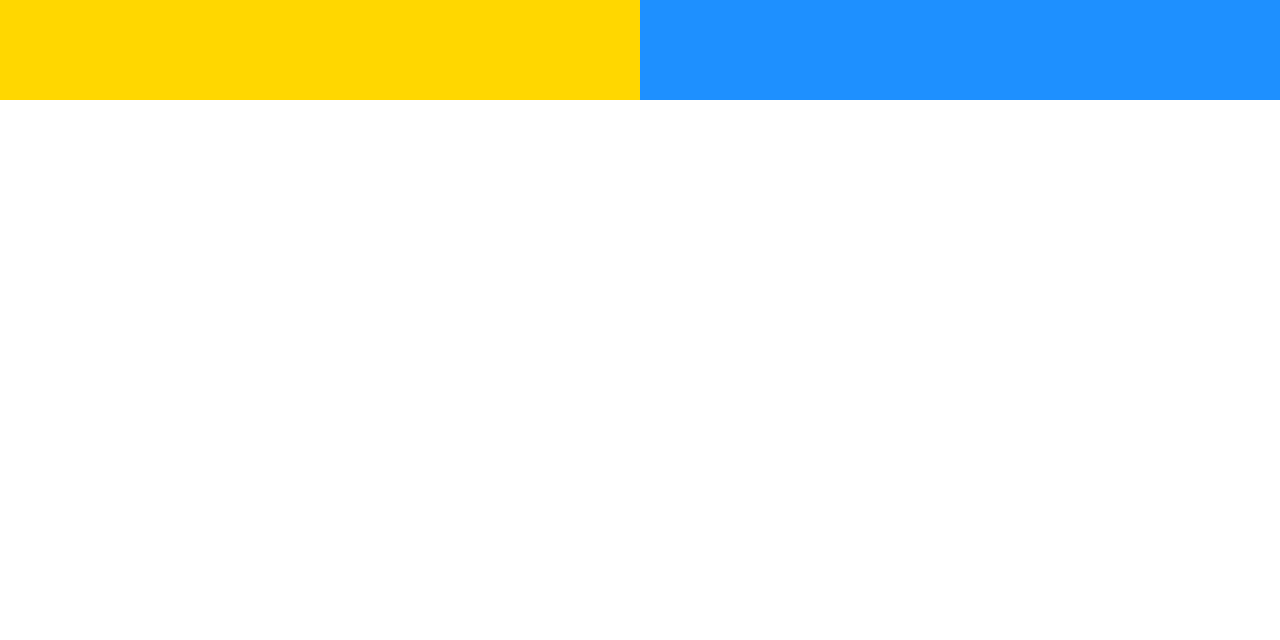
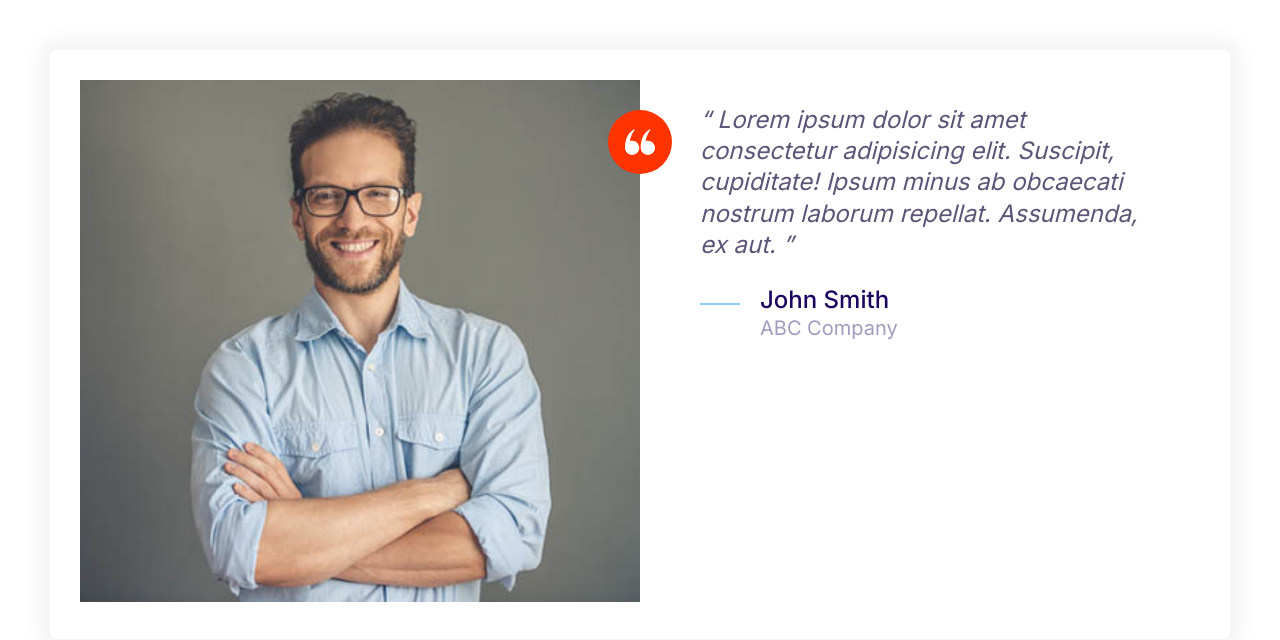
Before and after one commit to AntonioAlgaba/Cloud-hosting, a plain HTML site: page index.html in a window 1280 px wide. Drawn offline with Linux system fonts and the light colour scheme.

Commit message:
Build testimonial component

```diff
--- a/CSS/style.css
+++ b/CSS/style.css
@@ -158,11 +158,20 @@ a {
     height: 40px;
 }
 
+.icon--small{
+    height: 30px;
+    width: 30px;
+}
+
 .icon--primary {
     fill: var(--color-primary)
 }
 
-.icon--container {
+.icon--white{
+    fill: white;
+}
+
+.icon-container {
     background: #f3f9fa;
     width: 64px;
     height: 64px;
@@ -172,6 +181,9 @@ a {
     align-items: center;
 }
 
+.icon-container--accent {
+    background: var(--color-accent);
+}
 /* Buttons */
 
 .btn{
@@ -437,3 +449,35 @@ a {
         grid-template-columns: 1fr 1fr ;
     }
 }
+
+/* Testimonials */
+
+.testimonial {
+    padding: 3rem;
+
+}
+
+.testimonial__image{
+    position: relative;
+}
+
+.testimonial__image > img{
+    width: 100%;
+}
+
+.testimonial__image > .icon-container {
+    position: absolute;
+    top: 3rem;
+    right: -32px; /* because icon-container is 64px */
+
+}
+
+@media screen and (min-width: 768px) {
+    .testimonial .quote,
+    .testimonial .quote__author{
+        font-size: 2.4rem;
+    }
+    .testimonial .quote {
+        margin-left: 6rem;
+    }
+}
--- a/index.html
+++ b/index.html
@@ -13,16 +13,49 @@
     <link rel="stylesheet" href="CSS/normalize.css" />
     <link rel="stylesheet" href="CSS/style.css" />
   </head>
-  <body>
+  <body style="padding: 5rem">
     <!--h${Heading $}*3 para ver las font-size
   <h1>Heading 1</h1>
    <h2>Heading 2</h2>
    <h3>Heading 3</h3>
    <p>Lorem ipsum dolor sit amet consectetur adipisicing elit. Praesentium facere magnam enim veniam reiciendis fugit similique quam sapiente ullam temporibus.</p>
  -->
-    <div class="grid grid--1x2">
-      <div style="height: 100px; background: gold"></div>
-      <div style="height: 100px; background: dodgerblue"></div>
+    <div class="card testimonial">
+      <div class="grid grid--1x2">
+        <div class="testimonial__image">
+          <img
+            src="images/testimonial.jpg"
+            alt="A happy, smiling customer"
+          />
+          <span class="icon-container icon-container--accent">
+            <svg class="icon icon--white icon--small">
+              <use xlink:href="images/sprite.svg#quotes"></use>
+            </svg>
+          </span>
+        </div>
+        <blockquote class="quote">
+          <p class="quote__text">
+            Lorem ipsum dolor sit amet consectetur adipisicing elit. Suscipit,
+            cupiditate! Ipsum minus ab obcaecati nostrum laborum repellat.
+            Assumenda, ex aut.
+          </p>
+          <footer>
+            <div class="media">
+              <div class="media__image">
+                <svg class="icon icon--primary quote__line">
+                  <use xlink:href="images/sprite.svg#line"></use>
+                </svg>
+              </div>
+              <div class="media__body">
+                <h3 class="media__tittle quote__author">John Smith</h3>
+                <p class="quote__organization">
+                  ABC Company
+                </p>
+              </div>
+            </div>
+          </footer>
+        </blockquote>
+      </div>
     </div>
   </body>
 </html>
```
Also changed, not shown: components/icons.html (+1 -1 lines), components/testimonial.html (added, +37 -0 lines), images/testimonial.jpg (added).
